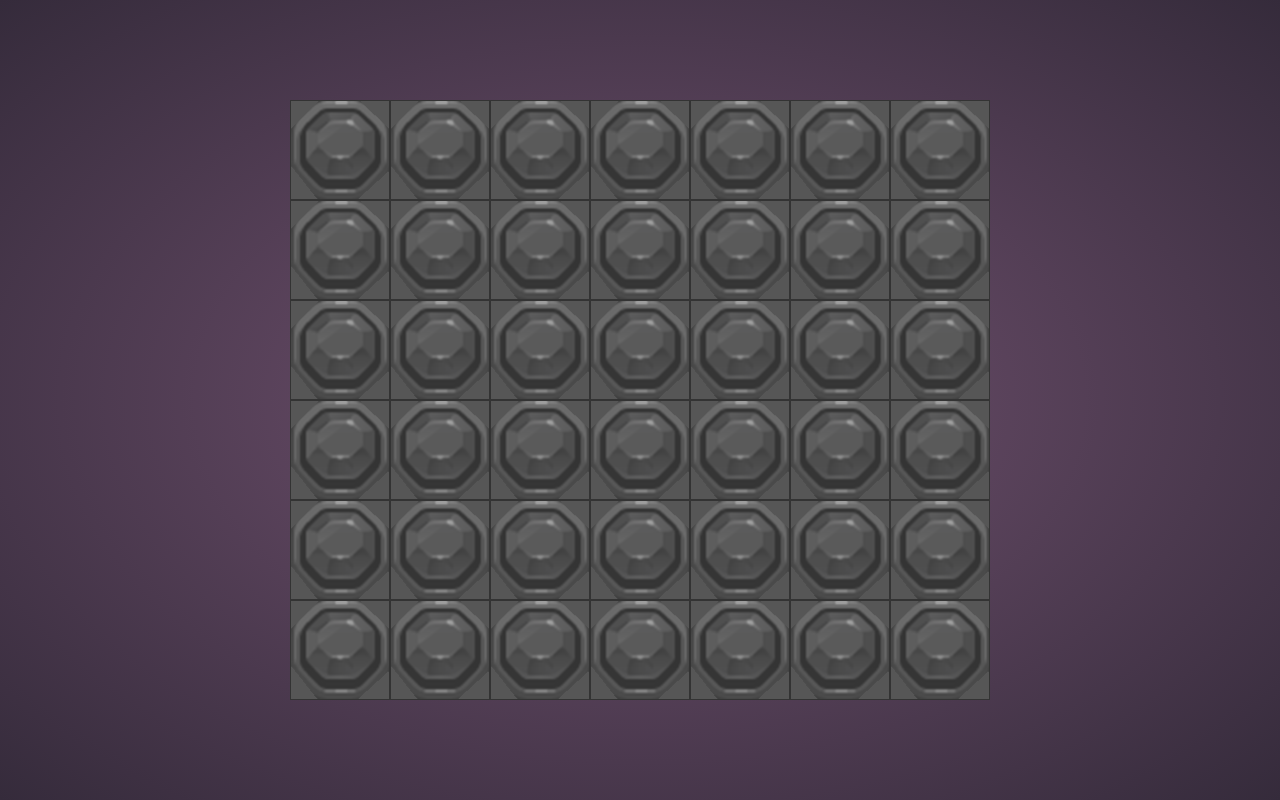
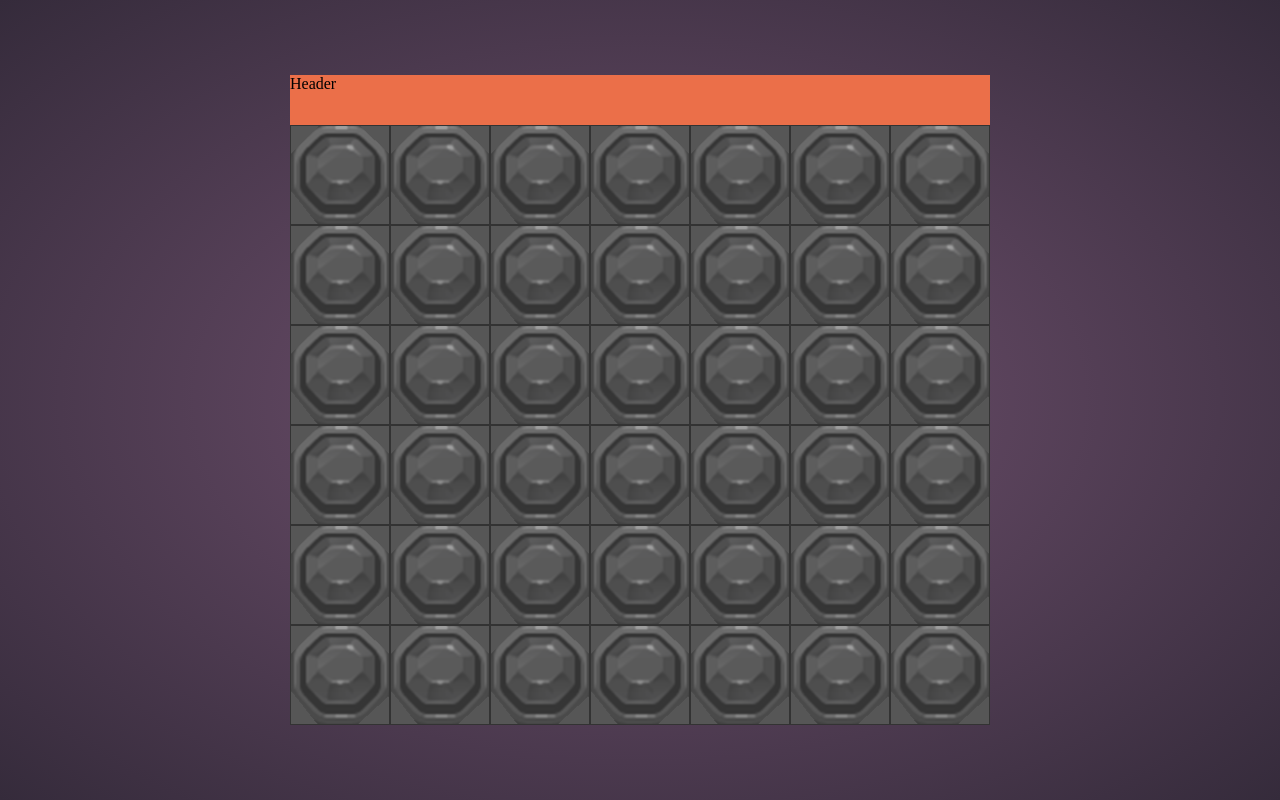
Before and after one commit to PospelovVladimir/4-in-a-row, a React (Vite) app: page / in a window 1280 px wide. Built offline with nearby package versions, Linux system fonts and the light colour scheme.

Commit message:
add header component

```diff
--- a/src/App.tsx
+++ b/src/App.tsx
@@ -1,8 +1,16 @@
 import "./App.scss"
 import GameBoard from "./components/GameBoard/GameBoard"
+import Header from "./components/Header/Header"
 
 const App = () => {
-  return <div className="app"><GameBoard></GameBoard></div>
+  return (
+    <div className="app">
+      <div className="container">
+        <Header />
+        <GameBoard />
+      </div>
+    </div>
+  )
 }
 
 export default App
--- /dev/null
+++ b/src/components/Header/Header.tsx
@@ -0,0 +1,7 @@
+import "./header.scss"
+
+const Header = () => {
+  return <header className="header">Header</header>
+}
+
+export default Header
--- /dev/null
+++ b/src/components/Header/header.scss
@@ -0,0 +1,5 @@
+.header {
+  width: 100%;
+  height: 50px;
+  background-color: #eb6f49;
+}
--- a/src/index.css
+++ b/src/index.css
@@ -2,3 +2,11 @@ body {
   width: 100vw;
   height: 100vh;
 }
+
+.container {
+  display: flex;
+  flex-direction: column;
+  justify-content: center;
+  align-items: center;
+  width: 700px;
+}
```
